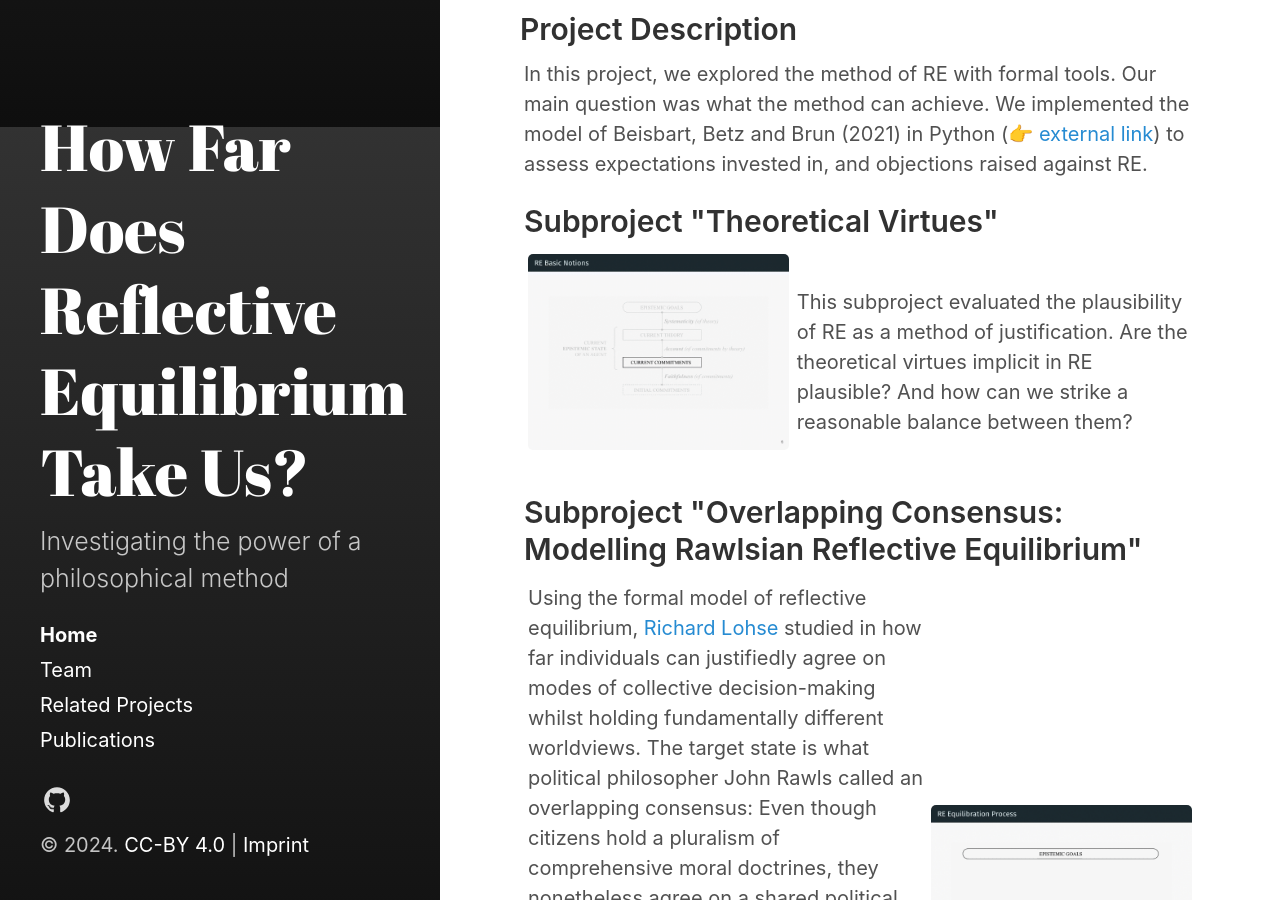
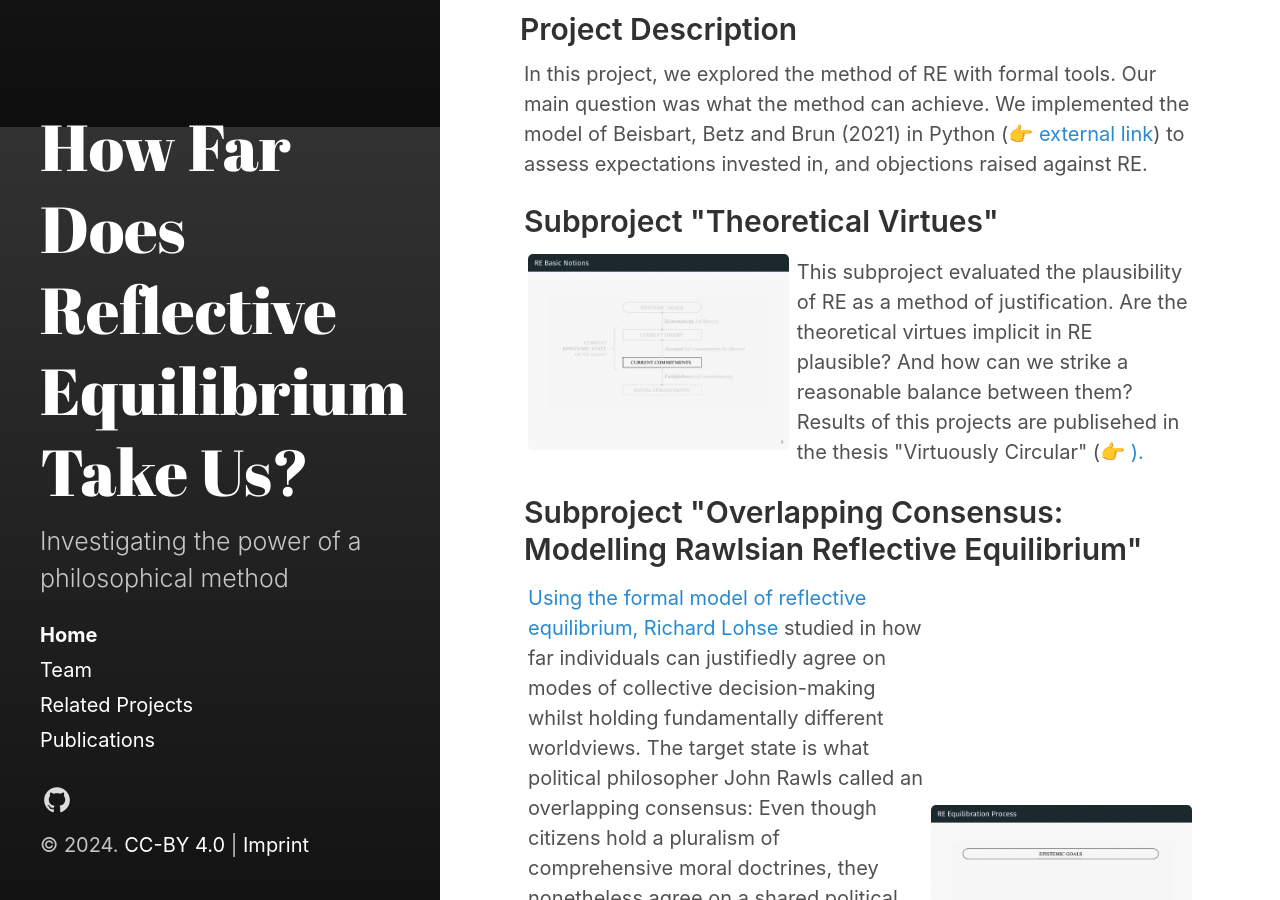
Before and after one commit to re-models/re-models.github.io, a Jekyll site: the page built from index.html, in a window 1280 px wide and 900 px high, scrolled down 773 px. Built offline with Jekyll 4.4.1, drawn with Linux system fonts in a browser that asks for light colours.

Commit message:
Update index.html
added link to the thesis Virtuously Circular

```diff
--- a/index.html
+++ b/index.html
@@ -42,7 +42,7 @@
 <div class="row">
     <div class="column40"><img src="{{ '/assets/img/re_basic_notions.gif' | relative_url }}"></div>
     <div class="column60">
-        This subproject evaluated the plausibility of RE as a method of justification. Are the theoretical virtues implicit in RE plausible? And how can we strike a reasonable balance between them?
+        This subproject evaluated the plausibility of RE as a method of justification. Are the theoretical virtues implicit in RE plausible? And how can we strike a reasonable balance between them? Results of this projects are publisehed in the thesis "Virtuously Circular" (👉 <a href="{{ '/publications.html#freivogel_circular_2025' | relative_url }}">).
     </div>
 </div>
 
```
